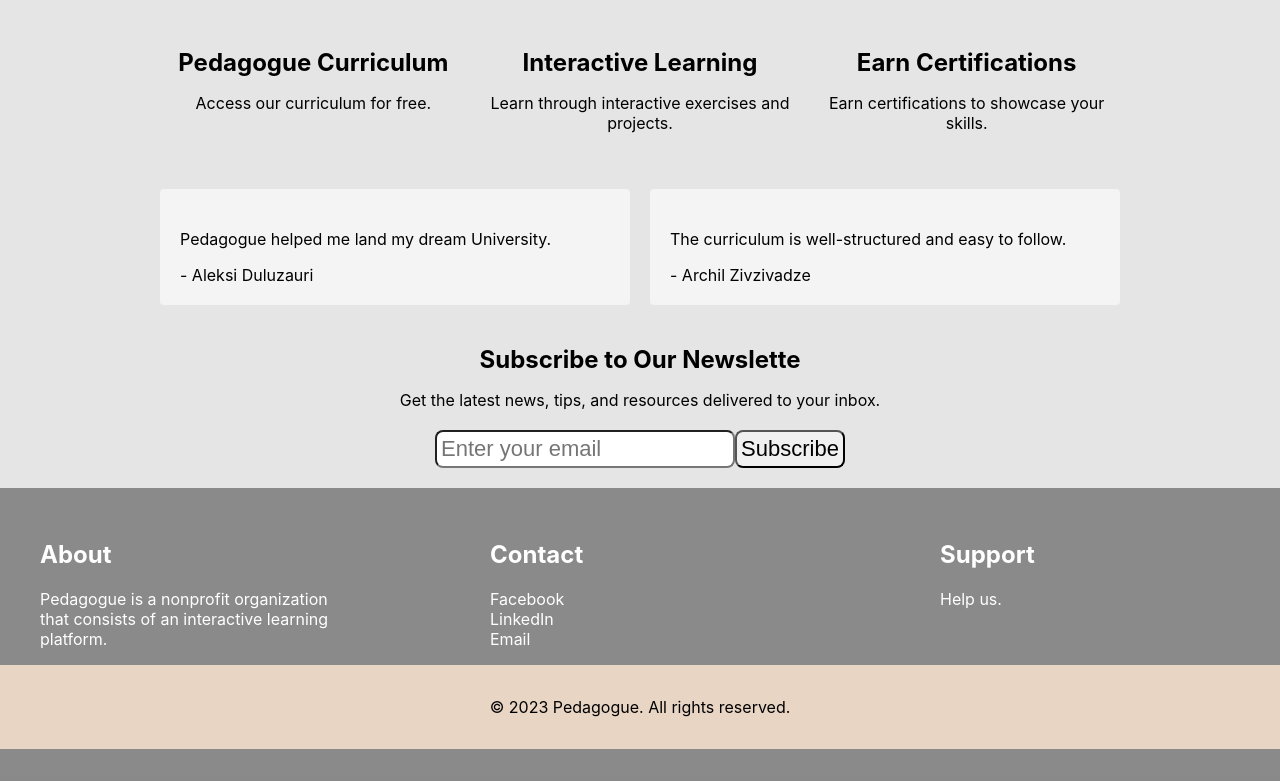
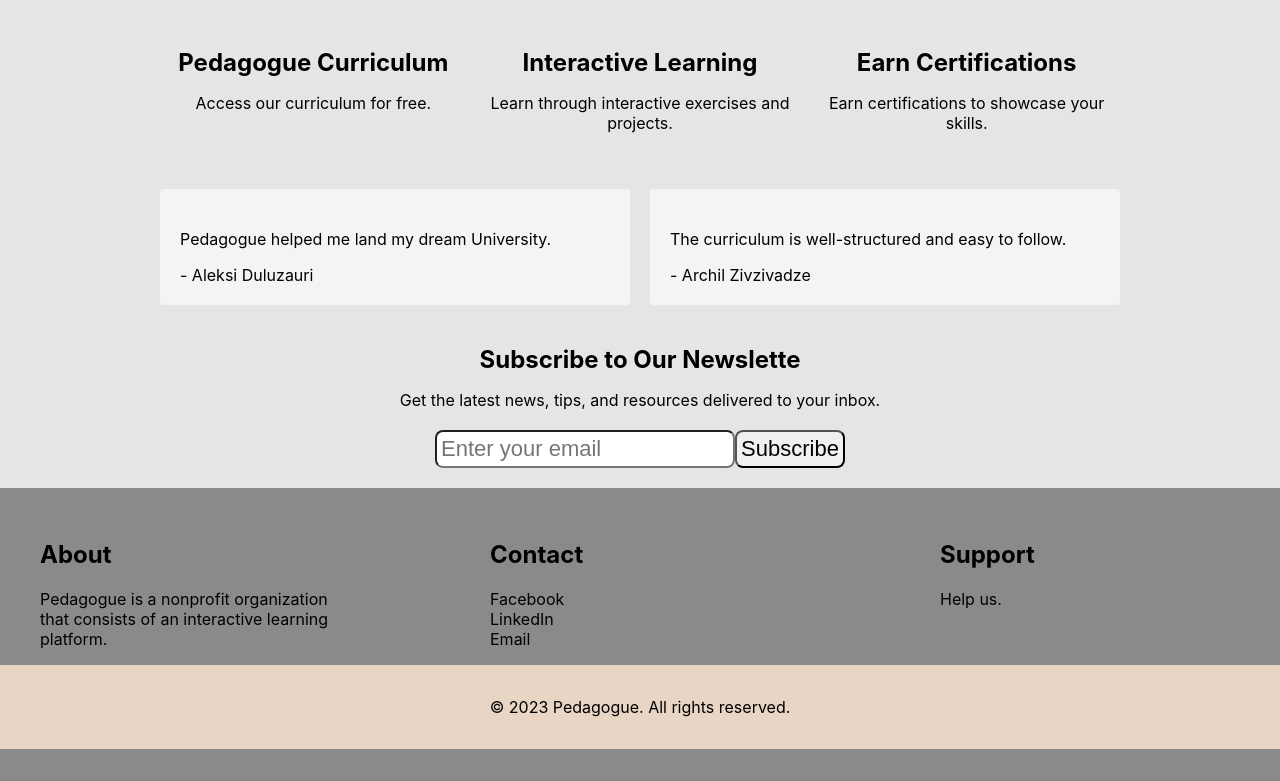
Before and after one commit to AleksiDu/pedagogue-v1, a React (Create React App) app: page / in a window 1280 px wide. Shown: the part 241-1022 px from the top of the page. Built offline with nearby package versions, Linux system fonts and the light colour scheme.

Commit message:
add in app-container min height adn set diplay to grid

```diff
--- a/src/App.css
+++ b/src/App.css
@@ -15,6 +15,8 @@ html {
 .app-container {
   background-color: var(--background-color);
   color: var(--font-color);
+  min-height: 100vh;
+  display: grid;
 }
 
 .app-header {
--- a/src/Components/Footer/styles.module.css
+++ b/src/Components/Footer/styles.module.css
@@ -1,8 +1,5 @@
-/* styles.module.css */
-
 .footer {
   background-color: rgba(0, 0, 0, 0.4);
-  color: #ffffff;
   padding: 2rem 0;
 }
 
```
